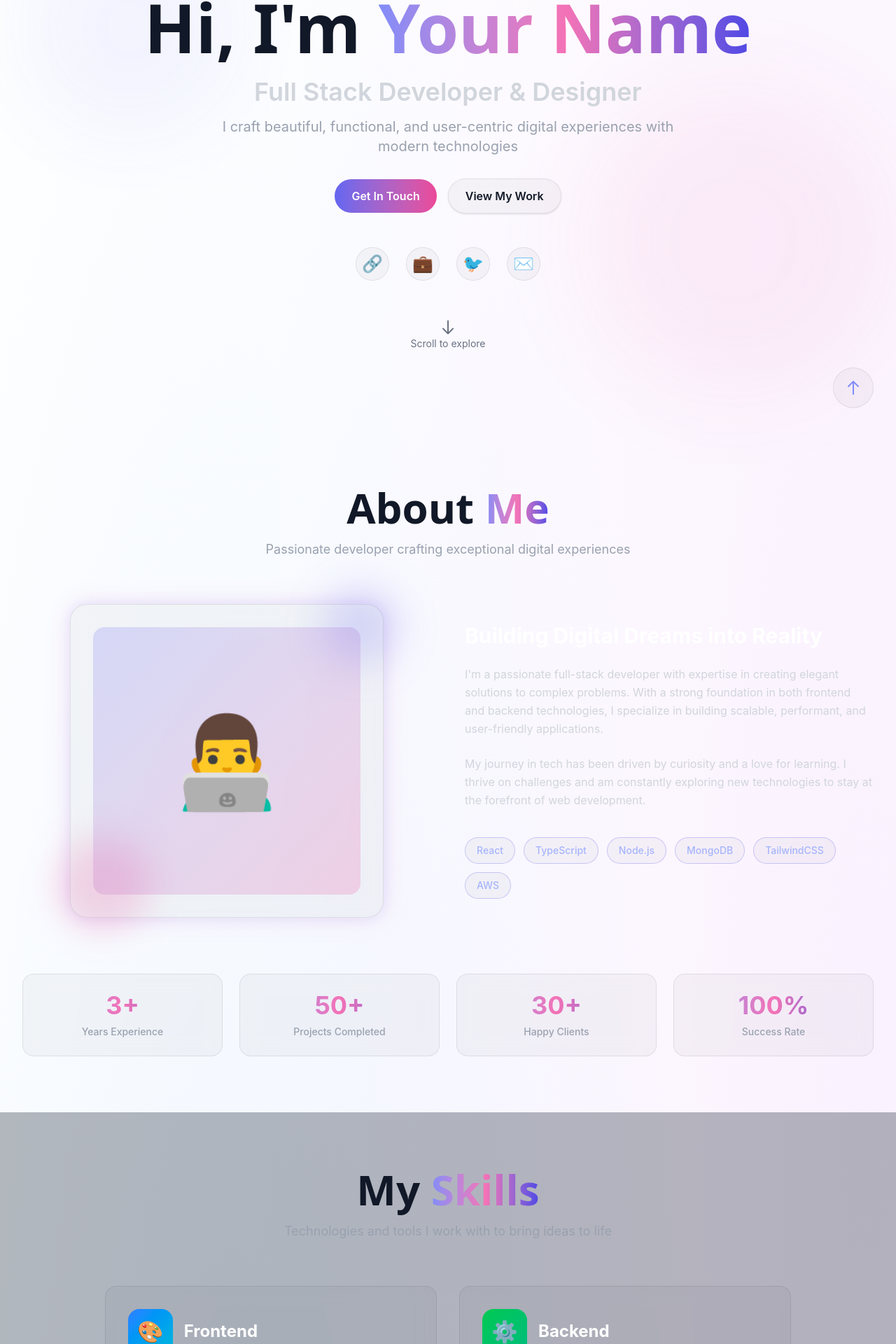
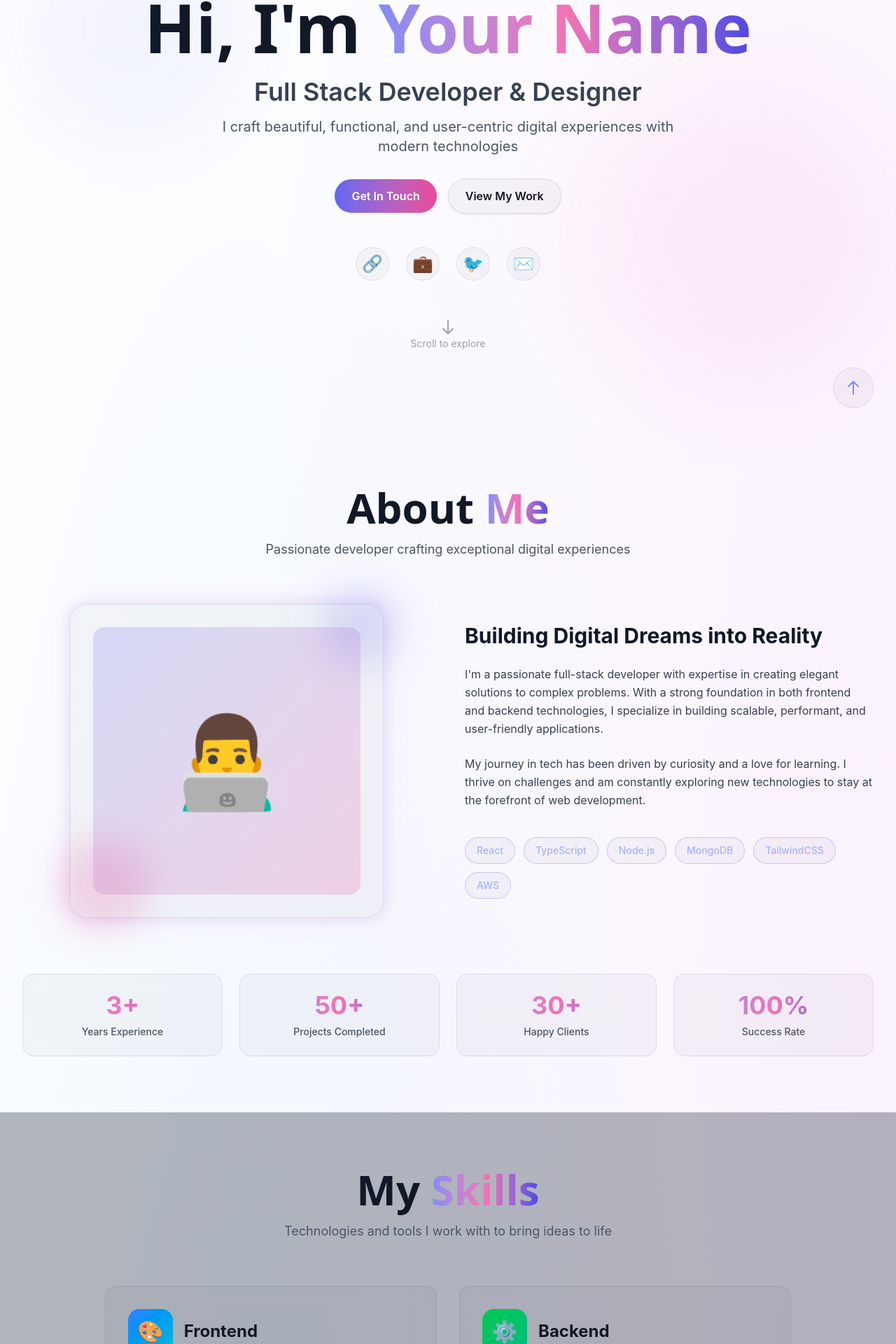
Before and after one commit to ronniee-9407/professional-portfolio, a React (Vite) app: page / in a window 1280 px wide. Shown: the part 185-2105 px from the top of the page at 70% size. Built offline with nearby package versions, Linux system fonts and the light colour scheme.

Commit message:
UI: Critical accessibility and text readability improvements for Light/Dark modes

```diff
--- a/src/components/About.tsx
+++ b/src/components/About.tsx
@@ -47,7 +47,7 @@ const About = () => {
                     <h2 className="text-4xl sm:text-5xl md:text-6xl font-display font-bold mb-4">
                         About <span className="gradient-text">Me</span>
                     </h2>
-                    <p className="text-gray-400 text-lg max-w-2xl mx-auto">
+                    <p className="text-gray-600 dark:text-gray-400 text-lg max-w-2xl mx-auto">
                         Passionate developer crafting exceptional digital experiences
                     </p>
                 </motion.div>
@@ -82,17 +82,17 @@ const About = () => {
 
                     {/* Right: Content */}
                     <motion.div variants={itemVariants} className="space-y-6">
-                        <h3 className="text-3xl font-bold text-white">
+                        <h3 className="text-3xl font-bold text-gray-900 dark:text-white">
                             Building Digital Dreams into Reality
                         </h3>
 
-                        <p className="text-gray-300 leading-relaxed">
+                        <p className="text-gray-700 dark:text-gray-300 leading-relaxed">
                             I'm a passionate full-stack developer with expertise in creating elegant solutions
                             to complex problems. With a strong foundation in both frontend and backend technologies,
                             I specialize in building scalable, performant, and user-friendly applications.
                         </p>
 
-                        <p className="text-gray-300 leading-relaxed">
+                        <p className="text-gray-700 dark:text-gray-300 leading-relaxed">
                             My journey in tech has been driven by curiosity and a love for learning. I thrive on
                             challenges and am constantly exploring new technologies to stay at the forefront of
                             web development.
@@ -127,7 +127,7 @@ const About = () => {
                             <div className="text-4xl font-bold gradient-text mb-2 group-hover:scale-110 transition-transform">
                                 {stat.value}
                             </div>
-                            <div className="text-gray-400 text-sm font-medium">{stat.label}</div>
+                            <div className="text-gray-600 dark:text-gray-400 text-sm font-medium">{stat.label}</div>
                         </motion.div>
                     ))}
                 </motion.div>
--- a/src/components/Hero.tsx
+++ b/src/components/Hero.tsx
@@ -50,10 +50,10 @@ const Hero = () => {
 
                 {/* Title */}
                 <motion.div variants={itemVariants} className="mb-8">
-                    <h2 className="text-2xl sm:text-3xl md:text-4xl text-gray-300 font-semibold mb-4">
+                    <h2 className="text-2xl sm:text-3xl md:text-4xl text-gray-700 dark:text-gray-300 font-semibold mb-4">
                         Full Stack Developer & Designer
                     </h2>
-                    <p className="text-lg sm:text-xl text-gray-400 max-w-2xl mx-auto">
+                    <p className="text-lg sm:text-xl text-gray-600 dark:text-gray-400 max-w-2xl mx-auto">
                         I craft beautiful, functional, and user-centric digital experiences with modern technologies
                     </p>
                 </motion.div>
@@ -119,11 +119,11 @@ const Hero = () => {
                         transition={{ duration: 1.5, repeat: Infinity }}
                         className="text-gray-500"
                     >
-                        <svg className="w-6 h-6" fill="none" stroke="currentColor" viewBox="0 0 24 24">
+                        <svg className="w-6 h-6 text-gray-400 dark:text-gray-500" fill="none" stroke="currentColor" viewBox="0 0 24 24">
                             <path strokeLinecap="round" strokeLinejoin="round" strokeWidth={2} d="M19 14l-7 7m0 0l-7-7m7 7V3" />
                         </svg>
                     </motion.div>
-                    <span className="text-sm text-gray-500 mt-2">Scroll to explore</span>
+                    <span className="text-sm text-gray-400 dark:text-gray-500 mt-2">Scroll to explore</span>
                 </motion.div>
             </motion.div>
         </div>
--- a/src/components/Projects.tsx
+++ b/src/components/Projects.tsx
@@ -114,7 +114,7 @@ const Projects = () => {
                     <h2 className="text-4xl sm:text-5xl md:text-6xl font-display font-bold mb-4">
                         Featured <span className="gradient-text">Projects</span>
                     </h2>
-                    <p className="text-gray-400 text-lg max-w-2xl mx-auto mb-8">
+                    <p className="text-gray-600 dark:text-gray-400 text-lg max-w-2xl mx-auto mb-8">
                         A showcase of my recent work and side projects
                     </p>
 
@@ -187,10 +187,10 @@ const Projects = () => {
 
                             {/* Project Details */}
                             <div className="p-6">
-                                <h3 className="text-xl font-bold text-white mb-2 group-hover:text-primary-300 transition-colors">
+                                <h3 className="text-xl font-bold text-gray-900 dark:text-white mb-2 group-hover:text-primary-500 transition-colors">
                                     {project.title}
                                 </h3>
-                                <p className="text-gray-400 text-sm mb-4 line-clamp-3">
+                                <p className="text-gray-700 dark:text-gray-400 text-sm mb-4 line-clamp-3">
                                     {project.description}
                                 </p>
 
--- a/src/components/Skills.tsx
+++ b/src/components/Skills.tsx
@@ -90,7 +90,7 @@ const Skills = () => {
                     <h2 className="text-4xl sm:text-5xl md:text-6xl font-display font-bold mb-4">
                         My <span className="gradient-text">Skills</span>
                     </h2>
-                    <p className="text-gray-400 text-lg max-w-2xl mx-auto">
+                    <p className="text-gray-600 dark:text-gray-400 text-lg max-w-2xl mx-auto">
                         Technologies and tools I work with to bring ideas to life
                     </p>
                 </motion.div>
@@ -111,15 +111,15 @@ const Skills = () => {
                                 >
                                     {category.icon}
                                 </motion.div>
-                                <h3 className="text-2xl font-bold text-white">{category.title}</h3>
+                                <h3 className="text-2xl font-bold text-gray-900 dark:text-white">{category.title}</h3>
                             </div>
 
                             <div className="space-y-4">
                                 {category.skills.map((skill, index) => (
                                     <div key={skill.name}>
                                         <div className="flex justify-between text-sm mb-2">
-                                            <span className="text-gray-300 font-medium">{skill.name}</span>
-                                            <span className="text-gray-400">{skill.level}%</span>
+                                            <span className="text-gray-700 dark:text-gray-300 font-medium">{skill.name}</span>
+                                            <span className="text-gray-600 dark:text-gray-400">{skill.level}%</span>
                                         </div>
                                         <div className="h-2 bg-gray-800 rounded-full overflow-hidden">
                                             <motion.div
@@ -142,7 +142,7 @@ const Skills = () => {
 
                 {/* Additional Skills */}
                 <motion.div variants={itemVariants} className="mt-12 text-center">
-                    <h3 className="text-xl font-semibold text-gray-300 mb-6">Also Familiar With</h3>
+                    <h3 className="text-xl font-semibold text-gray-700 dark:text-gray-300 mb-6">Also Familiar With</h3>
                     <div className="flex flex-wrap justify-center gap-3">
                         {[
                             'Jest',
@@ -158,7 +158,7 @@ const Skills = () => {
                         ].map((skill) => (
                             <motion.span
                                 key={skill}
-                                className="px-4 py-2 glass-card rounded-full text-sm font-medium text-gray-300 hover:text-white hover:border-primary-500/50 border border-white/10 transition-all"
+                                className="px-4 py-2 glass-card rounded-full text-sm font-medium text-gray-700 dark:text-gray-300 hover:text-primary-600 dark:hover:text-white hover:border-primary-500/50 border border-white/10 transition-all"
                                 whileHover={{ scale: 1.1, y: -2 }}
                                 whileTap={{ scale: 0.95 }}
                             >
--- a/src/index.css
+++ b/src/index.css
@@ -73,6 +73,10 @@
   :root {
     --bg-color: #ffffff;
     --text-color: #111827;
+    --text-secondary: #374151;
+    /* gray-700 */
+    --text-muted: #4b5563;
+    /* gray-600 */
     --card-bg: rgba(0, 0, 0, 0.03);
     --border-color: rgba(0, 0, 0, 0.08);
     --selection-bg: rgba(99, 102, 241, 0.2);
@@ -84,6 +88,10 @@
   .dark {
     --bg-color: #030712;
     --text-color: #f9fafb;
+    --text-secondary: #d1d5db;
+    /* gray-300 */
+    --text-muted: #9ca3af;
+    /* gray-400 */
     --card-bg: rgba(255, 255, 255, 0.03);
     --border-color: rgba(255, 255, 255, 0.1);
     --selection-bg: rgba(99, 102, 241, 0.3);
```
Also changed, not shown: src/components/Contact.tsx (+14 -15 lines), src/components/Experience.tsx (+6 -6 lines).
